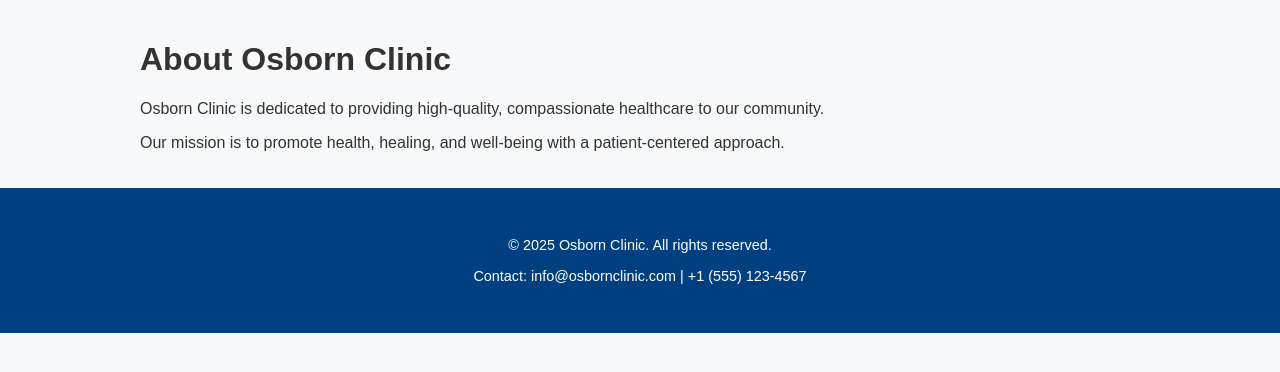
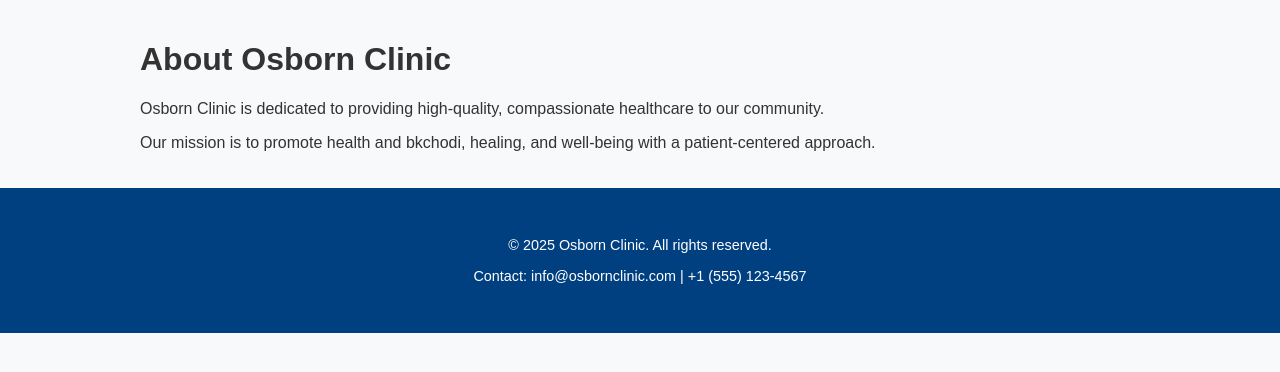
Before and after one commit to ShikharSharan/osborn_web, a Flask app: page /about in a window 1280 px wide. Shown: the part 90-462 px from the top of the page. Run offline with Flask 3, Linux system fonts and the light colour scheme.

Commit message:
Update about.html

```diff
--- a/templates/about.html
+++ b/templates/about.html
@@ -4,5 +4,5 @@
 {% block content %}
 <h1>About Osborn Clinic</h1>
 <p>Osborn Clinic is dedicated to providing high-quality, compassionate healthcare to our community.</p>
-<p>Our mission is to promote health, healing, and well-being with a patient-centered approach.</p>
+<p>Our mission is to promote health and bkchodi, healing, and well-being with a patient-centered approach.</p>
 {% endblock %}
```
